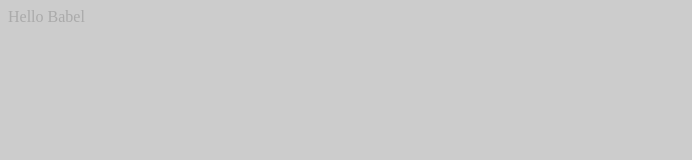
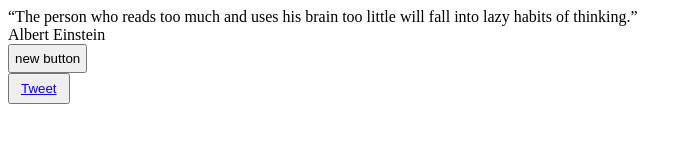
Before and after one commit to jlr910168/random-quote-machine, a website built with webpack: page src/index.html in a window 1280 px wide. Shown: the whole page, without its empty margins (0-692 px from the left). Built offline with nearby package versions, Linux system fonts and the light colour scheme.

Commit message:
basic random quote implementation

```diff
--- a/package.json
+++ b/package.json
@@ -5,7 +5,8 @@
   "license": "MIT",
   "scripts": {
     "start": "cross-env NODE_ENV=development webpack-dev-server",
-    "build": "cross-env NODE_ENV=production webpack"
+    "build": "cross-env NODE_ENV=production webpack",
+    "build:dev": "cross-env NODE_ENV=development webpack"
   },
   "devDependencies": {
     "babel-core": "^6.26.0",
--- a/src/components/hello.css
+++ /dev/null
@@ -1,3 +0,0 @@
-.hello {
-  color: #aaa;
-}
--- a/src/components/hello.js
+++ /dev/null
@@ -1,10 +0,0 @@
-import './hello.css';
-
-const component = (text) => {
-  const elem = document.createElement('div');
-  elem.innerHTML = text;
-  elem.classList.add('hello');
-  return elem;
-};
-
-export default component;
--- a/src/index.html
+++ b/src/index.html
@@ -7,5 +7,13 @@
   <title>Random Quote Machine</title>
 </head>
 <body>
+  <div id="quote-box">
+    <div id="text"></div>
+    <div id="author"></div>
+    <button id="new-quote">new button</button>
+    <button>
+      <a id="tweet-quote" href="http://twitter.com/intent/tweet">Tweet</a>
+    </button>
+  </div>
 </body>
 </html>
--- a/src/index.js
+++ b/src/index.js
@@ -1,4 +1,20 @@
-import hello from './components/hello';
 import './style.css';
+import quotes from './quotes.json';
 
-document.body.appendChild(hello('Hello Babel'));
+const newQuote = document.getElementById('new-quote');
+const quoteText = document.getElementById('text');
+const quoteAuthor = document.getElementById('author');
+
+const randomQuote = () => {
+  const rand = max => Math.floor(Math.random() * max);
+  return quotes[rand(quotes.length)];
+};
+
+const getQuote = () => {
+  const { text, author } = randomQuote();
+  quoteText.innerHTML = text;
+  quoteAuthor.innerHTML = author;
+};
+
+window.addEventListener('load', getQuote);
+newQuote.addEventListener('click', getQuote);
--- /dev/null
+++ b/src/quotes.json
@@ -0,0 +1,354 @@
+[
+  {
+    "text": "“You know you’re in love when you can’t fall asleep because reality is finally better than your dreams.”",
+    "author": "Dr. Suess"
+  },
+  {
+    "text": "“I’m selfish, impatient and a little insecure. I make mistakes, I am out of control and at times hard to handle. But if you can’t handle me at my worst, then you sure as hell don’t deserve me at my best.”",
+    "author": "Marilyn Monroe"
+  },
+  {
+    "text": "“Get busy living or get busy dying.”",
+    "author": "Stephen King"
+  },
+  {
+    "text": "“The first step toward success is taken when you refuse to be a captive of the environment in which you first find yourself.”",
+    "author": "Mark Caine"
+  },
+  {
+    "text": "“When one door of happiness closes, another opens; but often we look so long at the closed door that we do not see the one which has been opened for us.”",
+    "author": "Helen Keller"
+  },
+  {
+    "text": "“Twenty years from now you will be more disappointed by the things that you didn’t do than by the ones you did do.”",
+    "author": "Mark Twain"
+  },
+  {
+    "text": "“When I dare to be powerful – to use my strength in the service of my vision, then it becomes less and less important whether I am afraid.”",
+    "author": "Audre Lorde"
+  },
+  {
+    "text": "“Great minds discuss ideas; average minds discuss events; small minds discuss people.”",
+    "author": "Eleanor Roosevelt"
+  },
+  {
+    "text": "“A successful man is one who can lay a firm foundation with the bricks others have thrown at him.”",
+    "author": "David Brinkley"
+  },
+  {
+    "text": "“Those who dare to fail miserably can achieve greatly.”",
+    "author": "John F. Kennedy"
+  },
+  {
+    "text": "“I can’t give you a sure-fire formula for success, but I can give you a formula for failure: try to please everybody all the time.”",
+    "author": "Herbert Bayard Swope"
+  },
+  {
+    "text": "“Would you like me to give you a formula for success? It’s quite simple, really: Double your rate of failure. You are thinking of failure as the enemy of success. But it isn’t at all. You can be discouraged by failure or you can learn from it, so go ahead and make mistakes. Make all you can. Because remember that’s where you will find success.”",
+    "author": "Thomas J. Watson"
+  },
+  {
+    "text": "“It is hard to fail, but it is worse never to have tried to succeed.”",
+    "author": "Theodore Roosevelt"
+  },
+  {
+    "text": "“I’m a success today because I had a friend who believed in me and I didn’t have the heart to let him down.”",
+    "author": "Abraham Lincoln"
+  },
+  {
+    "text": "“Love yourself first and everything else falls into line. You really have to love yourself to get anything done in this world.”",
+    "author": "Lucille Ball"
+  },
+  {
+    "text": "“Let us always meet each other with smile, for the smile is the beginning of love.”",
+    "author": "Mother Theresa"
+  },
+  {
+    "text": "“Challenges are what make life interesting and overcoming them is what makes life meaningful.”",
+    "author": "Joshua J. Marine"
+  },
+  {
+    "text": "“Love is a serious mental disease.”",
+    "author": "Plato"
+  },
+  {
+    "text": "“Our greatest fear should not be of failure… but of succeeding at things in life that don’t really matter.”",
+    "author": "Francis Chan"
+  },
+  {
+    "text": "“It had long since come to my attention that people of accomplishment rarely sat back and let things happen to them. They went out and happened to things.”",
+    "author": "Leonardo Da Vinci"
+  },
+  {
+    "text": "“Remember that the happiest people are not those getting more, but those giving more.”",
+    "author": "H. Jackson Brown, Jr."
+  },
+  {
+    "text": "“It is our choices, that show what we truly are, far more than our abilities.”",
+    "author": "J. K Rowling"
+  },
+  {
+    "text": "“Only put off until tomorrow what you are willing to die having left undone.”",
+    "author": "Pablo Picasso"
+  },
+  {
+    "text": "“If you want to be happy, be.”",
+    "author": "Leo Tolstoy"
+  },
+  {
+    "text": "“Many of life’s failures are people who did not realize how close they were to success when they gave up.”",
+    "author": "Thomas A. Edison"
+  },
+  {
+    "text": "“If you want to live a happy life, tie it to a goal, not to people or things.”",
+    "author": "Albert Einstein"
+  },
+  {
+    "text": "“Success is just a war of attrition. Sure, there’s an element of talent you should probably possess. But if you just stick around long enough, eventually something is going to happen.”",
+    "author": "Dax Shepard"
+  },
+  {
+    "text": "“The opposite of love is not hate; it’s indifference.”",
+    "author": "Elie Wiesel"
+  },
+  {
+    "text": "“The good news is that the moment you decide that what you know is more important than what you have been taught to believe, you will have shifted gears in your quest for abundance. Success comes from within, not from without.”",
+    "author": "Elie Wiesel"
+  },
+  {
+    "text": "“I never knew how to worship until I knew how to love.”",
+    "author": "Henry Ward Beecher"
+  },
+  {
+    "text": "“Every great dream begins with a dreamer. Always remember, you have within you the strength, the patience, and the passion to reach for the stars to change the world.”",
+    "author": "Harriet Tubman"
+  },
+  {
+    "text": "“It is impossible to escape the impression that people commonly use false standards of measurement — that they seek power, success and wealth for themselves and admire them in others, and that they underestimate what is of true value in life.”",
+    "author": "Sigmund Freud"
+  },
+  {
+    "text": "“A friend is someone who gives you total freedom to be yourself.”",
+    "author": "Jim Morrison"
+  },
+  {
+    "text": "“Every great dream begins with a dreamer. Always remember, you have within you the strength, the patience, and the passion to reach for the stars to change the world.”",
+    "author": "Harriet Tubman"
+  },
+  {
+    "text": "“Never let the fear of striking out keep you from playing the game.”",
+    "author": "Babe Ruth"
+  },
+  {
+    "text": "“Live in the sunshine, swim the sea, drink the wild air.”",
+    "author": "Ralph Waldo Emerson"
+  },
+  {
+    "text": "“Life is trying things to see if they work.”",
+    "author": "Ray Bradbury"
+  },
+  {
+    "text": "“Success in business requires training and discipline and hard work. But if you’re not frightened by these things, the opportunities are just as great today as they ever were.”",
+    "author": "David Rockefeller"
+  },
+  {
+    "text": "“The No. 1 reason people fail in life is because they listen to their friends, family, and neighbors.”",
+    "author": "Napoleon Hill"
+  },
+  {
+    "text": "“Your time is limited, so don’t waste it living someone else’s life. Don’t be trapped by dogma – which is living with the results of other people’s thinking.”",
+    "author": "Steve Jobs"
+  },
+  {
+    "text": "“Success is how high you bounce when you hit bottom.”",
+    "author": "George S. Patton"
+  },
+  {
+    "text": "“You will face many defeats in life, but never let yourself be defeated.”",
+    "author": "Maya Angelou"
+  },
+  {
+    "text": "“May you live all the days of your life.”",
+    "author": "Jonathan Swift"
+  },
+  {
+    "text": "“Success is not final, failure is not fatal: it is the courage to continue that counts.”",
+    "author": "Winston Churchill"
+  },
+  {
+    "text": "“You’re not obligated to win. You’re obligated to keep trying. To the best you can do everyday.”",
+    "author": "Jason Mraz"
+  },
+  {
+    "text": "“If life were predictable it would cease to be life, and be without flavor.”",
+    "author": "Eleanor Roosevelt"
+  },
+  {
+    "text": "“If you don’t design your own life plan, chances are you’ll fall into someone else’s plan. And guess what they have planned for you? Not much.”",
+    "author": "Jim Rohn"
+  },
+  {
+    "text": "“The question isn’t who is going to let me; it’s who is going to stop me.”",
+    "author": "Ayn Rand"
+  },
+  {
+    "text": "“The three great essentials to achieve anything worthwhile are, first, hard work; second, stick-to-itiveness; third, common sense.”",
+    "author": "Thomas A. Edison"
+  },
+  {
+    "text": "“The successful warrior is the average man, with laser-like focus.”",
+    "author": "Bruce Lee"
+  },
+  {
+    "text": "“A man is a success if he gets up in the morning and gets to bed at night, and in between he does what he wants to do.”",
+    "author": "Bob Dylan"
+  },
+  {
+    "text": "“Yesterday is history, tomorrow is a mystery, today is a gift of God, which is why we call it the present.”",
+    "author": "Bil Keane"
+  },
+  {
+    "text": "“Life isn’t about finding yourself. Life is about creating yourself.”",
+    "author": "George Bernard Shaw"
+  },
+  {
+    "text": "“The whole secret of a successful life is to find out what is one’s destiny to do, and then do it.”",
+    "author": "Henry Ford"
+  },
+  {
+    "text": "“Success? I don’t know what that word means. I’m happy. But success, that goes back to what in somebody’s eyes success means. For me, success is inner peace. That’s a good day for me.”",
+    "author": "Denzel Washington"
+  },
+  {
+    "text": "“A kiss is a lovely trick designed by nature to stop speech when words become superfluous.”",
+    "author": "Ingrid Bergman"
+  },
+  {
+    "text": "“You miss 100 percent of the shots you never take.”",
+    "author": "Wayne Gretzky"
+  },
+  {
+    "text": "“In order to write about life first you must live it.”",
+    "author": "Ernest Hemingway"
+  },
+  {
+    "text": "“Do not go where the path may lead; go instead where there is no path and leave a trail.”",
+    "author": "Ralph Waldo Emerson"
+  },
+  {
+    "text": "“We are what we repeatedly do; excellence, then, is not an act but a habit.”",
+    "author": "Aristotle"
+  },
+  {
+    "text": "“Always forgive your enemies; nothing annoys them so much.”",
+    "author": "Oscar Wilde"
+  },
+  {
+    "text": "“The big lesson in life, baby, is never be scared of anyone or anything.”",
+    "author": "Frank Sinatra"
+  },
+  {
+    "text": "“To love and be loved is to feel the sun from both sides.”",
+    "author": "David Viscott"
+  },
+  {
+    "text": "“Love is an irresistible desire to be irresistibly desired.”",
+    "author": "Robern Frost"
+  },
+  {
+    "text": "“Those who believe in telekinetics, raise my hand.”",
+    "author": "Kurt Vonnegut"
+  },
+  {
+    "text": "“I only regret that I have but one life to give for my country.”",
+    "author": "Nathan Hale"
+  },
+  {
+    "text": "“The person who reads too much and uses his brain too little will fall into lazy habits of thinking.”",
+    "author": "Albert Einstein"
+  },
+  {
+    "text": "“Better to have loved and lost, than to have never loved at all.”",
+    "author": "St. Augustine"
+  },
+  {
+    "text": "“Every child is an artist, the problem is staying an artist when you grow up.”",
+    "author": "Pablo Picasso"
+  },
+  {
+    "text": "“Have no fear of perfection, you’ll never reach it.”",
+    "author": "Salvador Dali"
+  },
+  {
+    "text": "“Life is not a problem to be solved, but a reality to be experienced.”",
+    "author": "Søren Kierkegaard"
+  },
+  {
+    "text": "“Curiosity about life in all of its aspects, I think, is still the secret of great creative people.”",
+    "author": "Leo Burnett"
+  },
+  {
+    "text": "“Imagination is the beginning of creation. You imagine what you desire, you will what you imagine, and at last, you create what you will.”",
+    "author": "George Bernard Shaw"
+  },
+  {
+    "text": "“The journey of a thousand miles begins with one step.”",
+    "author": "Lao Tzu"
+  },
+  {
+    "text": "“Imagination was given to man to compensate him for what he is not, and a sense of humor was provided to console him for what he is.”",
+    "author": "Oscar Wilde"
+  },
+  {
+    "text": "“What you do speaks so loudly that I cannot hear what you say.”",
+    "author": "Ralph Waldo Emerson"
+  },
+  {
+    "text": "“Spread love everywhere you go: first of all in your own house. Give love to your children, to your wife or husband, to a next door neighbor. Let no one ever come to you without leaving better and happier. Be the living expression of God’s kindness; kindness in your face, kindness in your eyes, kindness in your smile, kindness in your warm greeting.”",
+    "author": "Mother Theresa"
+  },
+  {
+    "text": "“You must be the change you wish to see in the world.”",
+    "author": "Gandhi"
+  },
+  {
+    "text": "“Strive not to be a success, but rather to be of value.”",
+    "author": "Albert Einstein"
+  },
+  {
+    "text": "“Keep your face to the sunshine and you can never see the shadow.”",
+    "author": "Helen Keller"
+  },
+  {
+    "text": "“The best way out is always through.”",
+    "author": "Robern Frost"
+  },
+  {
+    "text": "“The dream crossed twilight between birth and dying.”",
+    "author": "T. S. Eliot"
+  },
+  {
+    "text": "“Don’t think. Thinking is the enemy of creativity. It’s self-conscious, and anything self-conscious is lousy. You can’t try to do things. You simply must do things.”",
+    "author": "Ray Bradbury"
+  },
+  {
+    "text": "“Creativity is just connecting things. When you ask creative people how they did something, they feel a little guilty because they didn’t really do it, the just saw something. It seemed obvious to them after a while.”",
+    "author": "Steve Jobs"
+  },
+  {
+    "text": "“The power of imagination makes us infinite.”",
+    "author": "John Muir"
+  },
+  {
+    "text": "“Doing the best at this moment puts you in the best place for the next moment.”",
+    "author": "Oprah Winfrey"
+  },
+  {
+    "text": "“Originality is nothing but judicious imitation.”",
+    "author": "Voltaire"
+  },
+  {
+    "text": "“Life is made of ever so many partings welded together.”",
+    "author": "Charles Dickens"
+  }
+]
--- a/src/style.css
+++ b/src/style.css
@@ -1,3 +1,21 @@
-body {
-  background-color: #ccc;
+html {
+  font-size: 16px;
 }
+
+#text {
+
+}
+
+#author {
+
+}
+
+#new-quote {
+  display: block;
+  padding: 5px;
+}
+
+#tweet-quote {
+  display: block;
+  padding: 5px;
+}
```
